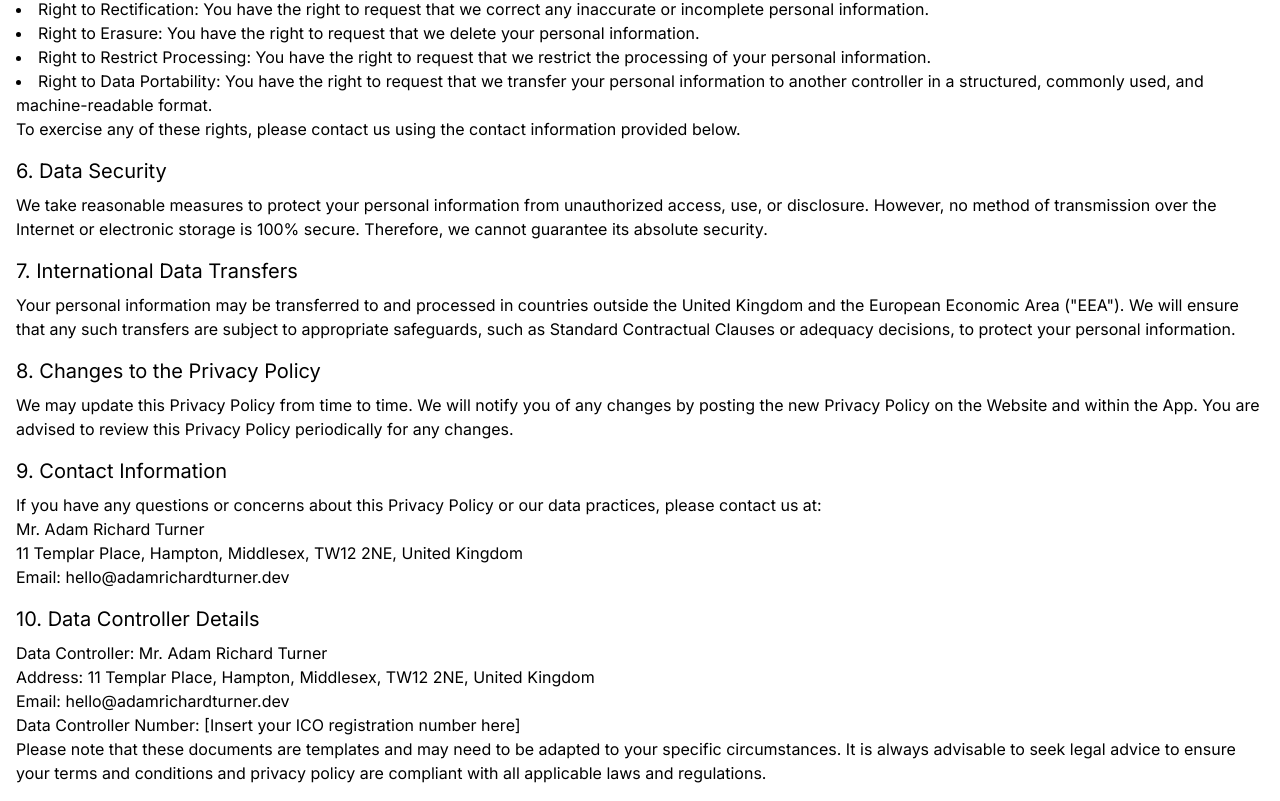
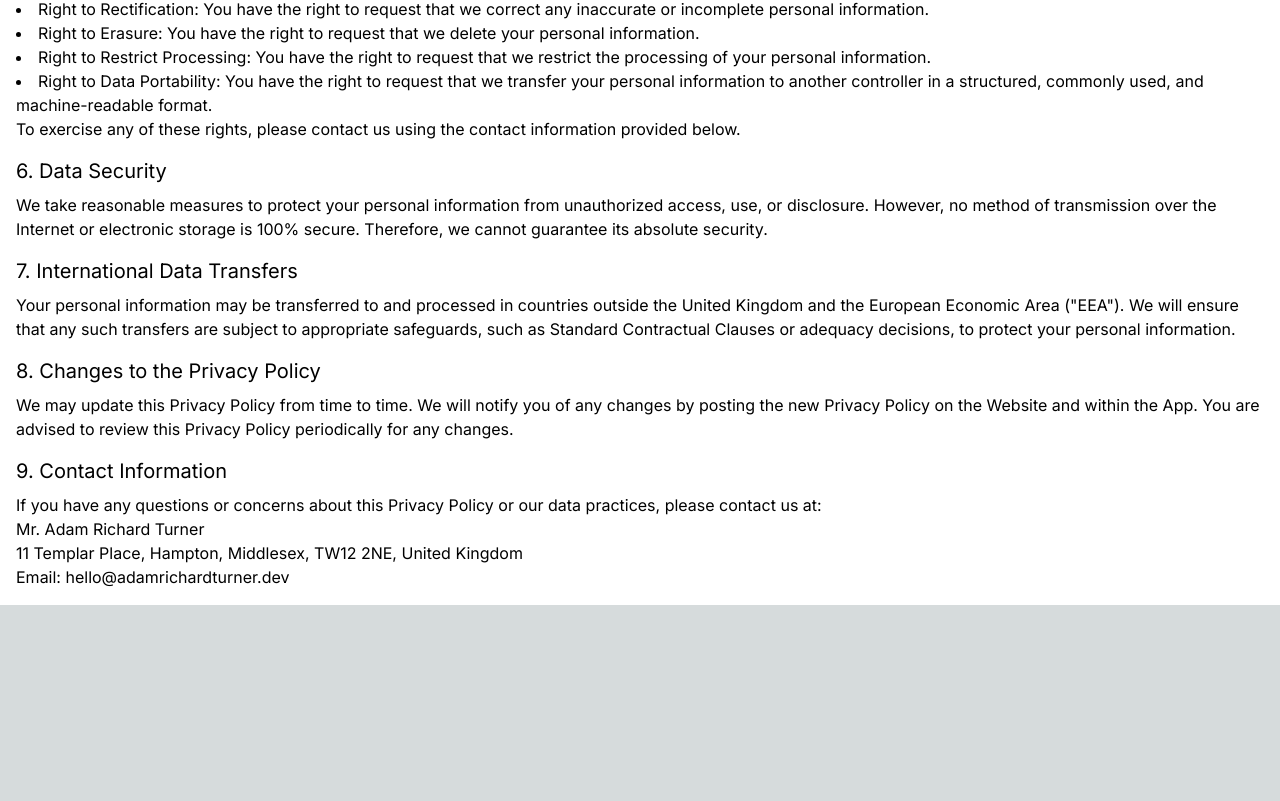
Before and after one commit to adamrichardturner/numberninja-landing, a Next.js app: page /privacy in a window 1280 px wide. Shown: the part 943-1744 px from the top of the page. After the commit the page ends 1548 px from the top, so only its background shows below. Built offline with nearby package versions, Linux system fonts and the light colour scheme.

Commit message:
Update privacy

```diff
--- a/app/privacy/page.tsx
+++ b/app/privacy/page.tsx
@@ -149,21 +149,6 @@ const PrivacyPolicy = () => (
     <p>Mr. Adam Richard Turner</p>
     <p>11 Templar Place, Hampton, Middlesex, TW12 2NE, United Kingdom</p>
     <p>Email: hello@adamrichardturner.dev</p>
-
-    <h2 className='text-xl mt-4 mb-2'>10. Data Controller Details</h2>
-    <p>Data Controller: Mr. Adam Richard Turner</p>
-    <p>
-      Address: 11 Templar Place, Hampton, Middlesex, TW12 2NE, United Kingdom
-    </p>
-    <p>Email: hello@adamrichardturner.dev</p>
-    <p>Data Controller Number: [Insert your ICO registration number here]</p>
-
-    <p>
-      Please note that these documents are templates and may need to be adapted
-      to your specific circumstances. It is always advisable to seek legal
-      advice to ensure your terms and conditions and privacy policy are
-      compliant with all applicable laws and regulations.
-    </p>
   </div>
 )
 
```
